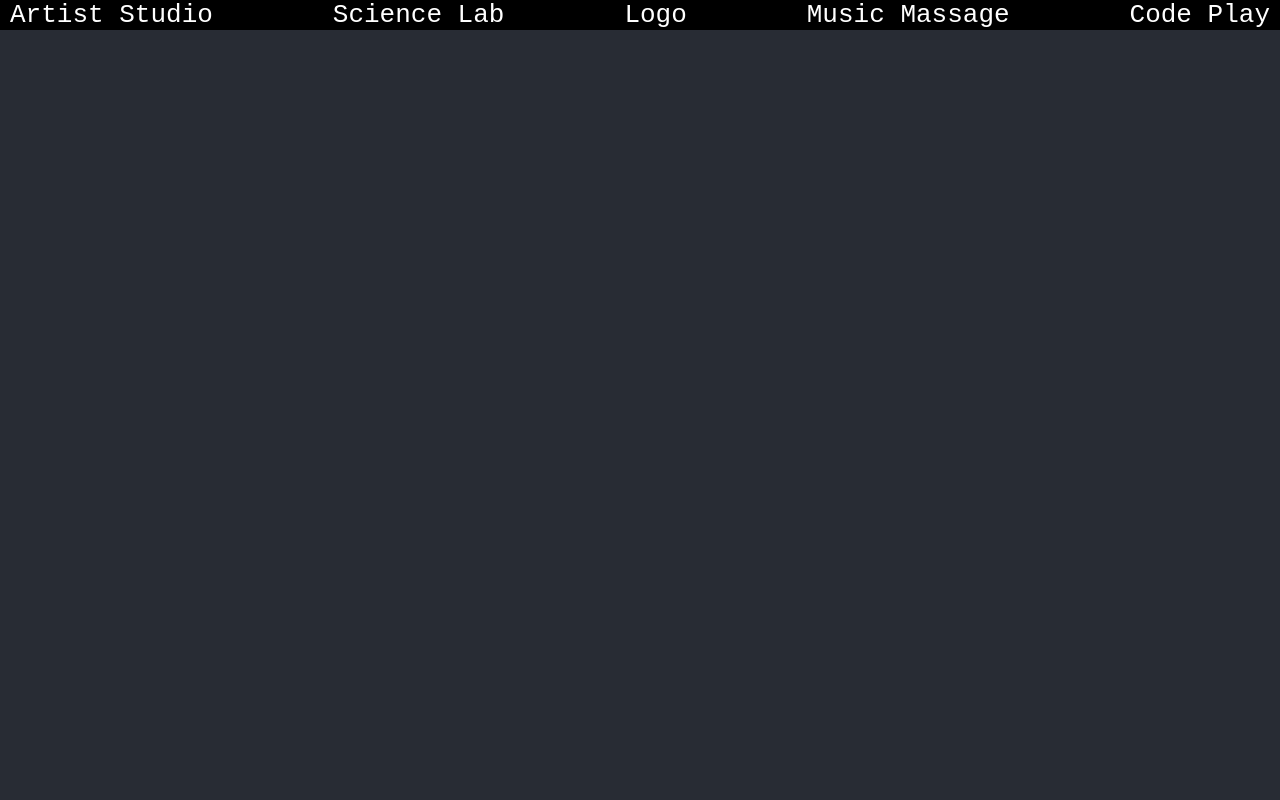
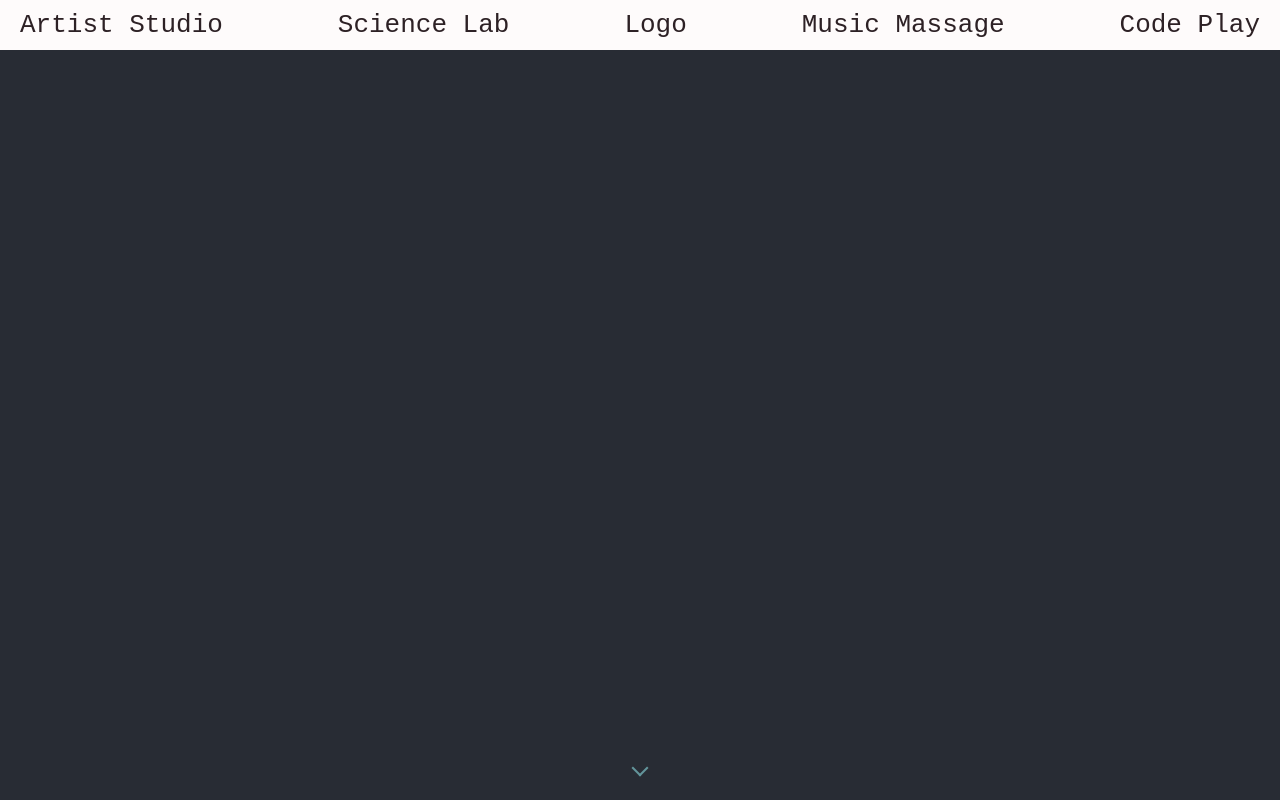
Before and after one commit to leep1000/Lee_Fujitsu, a React (Create React App) app in the folder artology/: page / in a window 1280 px wide. Shown: the top 800 px of the page. Built offline with nearby package versions, Linux system fonts and the light colour scheme; a web font is replaced by a local one.

Commit message:
added functional nav bar and arrow

```diff
--- a/artology/src/App.js
+++ b/artology/src/App.js
@@ -7,6 +7,7 @@ import { adjectives } from "./RandomItem/Adjective";
 import { movie } from "./RandomItem/Movie";
 import { places } from "./RandomItem/Place";
 import { questions } from "./RandomItem/Question";
+import Arrow from "./components/Arrow";
 
 function App() {
   const [item1, setItem1] = useState({});
@@ -53,11 +54,12 @@ function App() {
 
   return (
     <div className="App">
-      <header className="App-header">
+      <header id="top-of-page" className="App-header">
         <Navbar />
+        <Arrow />
       </header>
       <main>
-        <div className="item-container">
+        <div id="artist-studio" className="item-container">
           <RandomItem
             item={item1}
             getRandomItem={() => getRandomItem1(adjectives)}
--- /dev/null
+++ b/artology/src/components/Arrow/Arrow.css
@@ -0,0 +1,17 @@
+.arrow-container {
+  position: fixed;
+  bottom: 20px;
+  left: 50%;
+  transform: translateX(-50%);
+  cursor: pointer;
+  z-index: 10;
+}
+
+.arrow-down {
+  border: solid #63959b;
+  border-width: 0 2px 2px 0;
+  display: inline-block;
+  padding: 5px;
+  transform: rotate(45deg);
+  -webkit-transform: rotate(45deg);
+}
--- /dev/null
+++ b/artology/src/components/Arrow/index.js
@@ -0,0 +1,27 @@
+import React from "react";
+import "./Arrow.css";
+
+function Arrow() {
+  const handleClick = () => {
+    const currentScrollPosition =
+      window.pageYOffset || document.documentElement.scrollTop;
+    const sections = Array.from(document.querySelectorAll("[id]"));
+    const nextSection = sections.find((section) => {
+      const sectionTop =
+        section.getBoundingClientRect().top + currentScrollPosition;
+      return sectionTop > currentScrollPosition;
+    });
+
+    if (nextSection) {
+      nextSection.scrollIntoView({ behavior: "smooth" });
+    }
+  };
+
+  return (
+    <div className="arrow-container" onClick={handleClick}>
+      <i className="arrow-down" />
+    </div>
+  );
+}
+
+export default Arrow;
--- a/artology/src/components/Navbar/Navbar.css
+++ b/artology/src/components/Navbar/Navbar.css
@@ -2,15 +2,17 @@
 @import url("https://fonts.googleapis.com/css2?family=Tilt+Prism&display=swap");
 
 :root {
-  --black: black;
+  --text-colour: #2d2125;
   --grey: #333;
-  --white: white;
+  --background-colour: #fefbfb;
+  --tomato-colour: #ee6a50;
+  --grey-background-colour: #dcc4a9;
   --font1: "Tilt Prism", sans-serif;
   --font2: "Chivo Mono", monospace;
 }
 
 .nav-bar {
-  background-color: var(--black);
+  background-color: var(--background-colour);
   font-family: var(--font2);
   position: fixed;
   top: 0;
@@ -31,14 +33,19 @@
   margin: 0 10px;
 }
 
-.nav-bar a {
+.nav-link {
   display: block;
-  color: #fff;
+  color: var(--text-colour);
   text-decoration: none;
   padding: 10px;
-  transition: background-color 0.3s ease;
+  transition: background-color 0.3s ease, color 0.3s ease;
 }
 
-.nav-bar a:hover {
-  background-color: #555;
+.nav-link:hover {
+  background-color: var(--grey-background-colour);
+  color: var(--text-colour);
 }
+
+.nav-link:active {
+  color: var(--tomato-colour);
+}
--- a/artology/src/components/Navbar/Navbar.js
+++ b/artology/src/components/Navbar/Navbar.js
@@ -2,14 +2,53 @@ import React from "react";
 import "./Navbar.css";
 
 function Navbar() {
+  function handleClick(event, id) {
+    event.preventDefault();
+    console.log("The link was clicked.");
+    console.log(id);
+    document.getElementById(id).scrollIntoView({ behavior: "smooth" });
+  }
+
   return (
     <nav className="nav-bar">
       <ul>
-        <li>Artist Studio</li>
-        <li>Science Lab</li>
-        <li>Logo</li>
-        <li>Music Massage</li>
-        <li>Code Play</li>
+        <li>
+          <a
+            href="#artist-studio"
+            className="nav-link"
+            onClick={(e) => handleClick(e, "artist-studio")}
+          >
+            Artist Studio
+          </a>
+        </li>
+        <li>
+          <a href="#science-lab" className="nav-link">
+            Science Lab
+          </a>
+        </li>
+        <li>
+          <a
+            href="#top-of-page"
+            className="nav-link"
+            onClick={(e) => handleClick(e, "top-of-page")}
+          >
+            Logo
+          </a>
+        </li>
+        <li>
+          <a
+            href="#music-massage"
+            className="nav-link"
+            onClick={(e) => handleClick(e, "music-massage")}
+          >
+            Music Massage
+          </a>
+        </li>
+        <li>
+          <a href="#code-play" className="nav-link">
+            Code Play
+          </a>
+        </li>
       </ul>
     </nav>
   );
```
